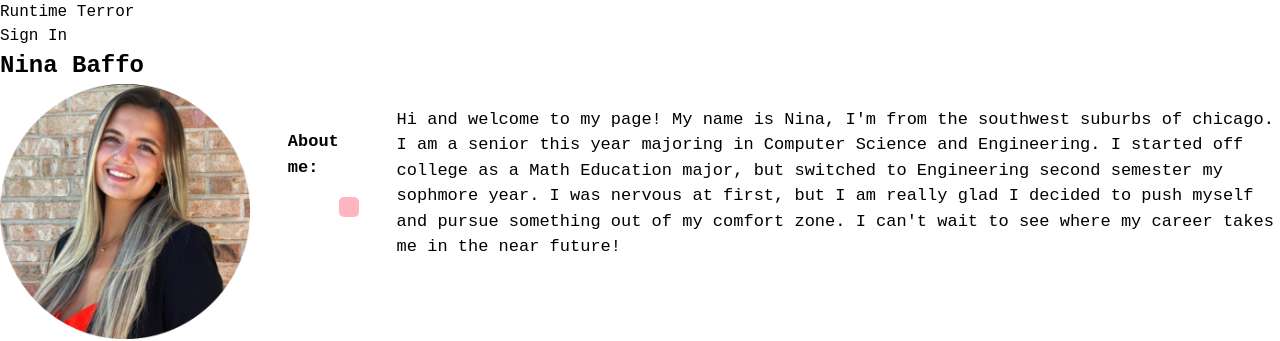
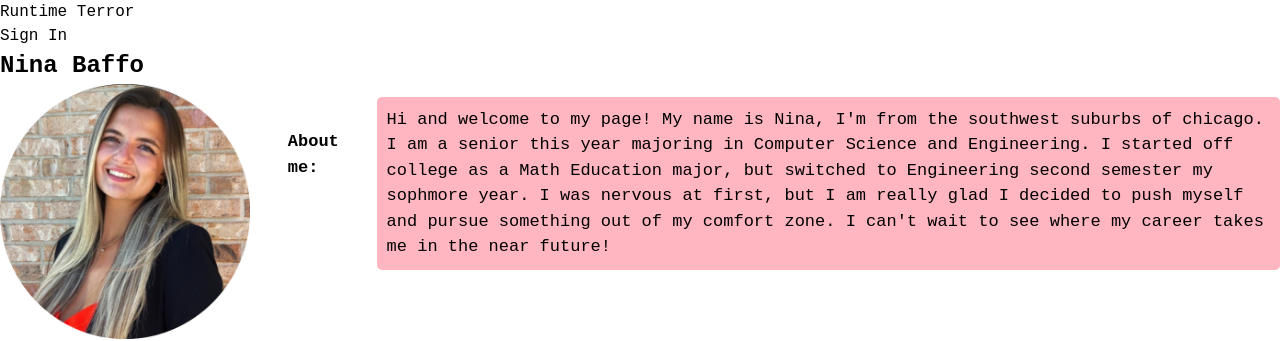
Before and after one commit to odin5on/runtime-terror-website, a React (Vite) app: page /runtime-terror-website/Nina in a window 1280 px wide. Shown: the top 341 px of the page. Built offline with nearby package versions, Linux system fonts and the light colour scheme.

Commit message:
didnt work

```diff
--- a/src/pages/nina.jsx
+++ b/src/pages/nina.jsx
@@ -11,9 +11,7 @@ function Nina() {
 
       <p style={{ marginLeft: "1cm", marginBottom: "3cm", fontWeight: "bold", fontSize: "17px"}}>About me:</p>
 
-      <div style={{ backgroundColor: "lightpink", padding: "10px", borderRadius: "5px", marginBottom: "10px" }}></div>
-      <p style={{ marginLeft: "1cm", marginBottom: "1.5cm", fontSize: "17px"}}>Hi and welcome to my page! My name is Nina, I'm from the southwest suburbs of chicago. I am a senior this year majoring in Computer Science and Engineering.
-
+      <p style={{ backgroundColor: "lightpink", padding: "10px", borderRadius: "5px", marginBottom: "10px", marginLeft: "1cm", marginBottom: "1.5cm", fontSize: "17px"}}>Hi and welcome to my page! My name is Nina, I'm from the southwest suburbs of chicago. I am a senior this year majoring in Computer Science and Engineering.
       I started off college as a Math Education major, but switched to Engineering second semester my sophmore year. I was nervous at first, but I am really glad I decided to push myself and pursue something out of my comfort zone.
       I can't wait to see where my career takes me in the near future! </p>
       </div>
```
